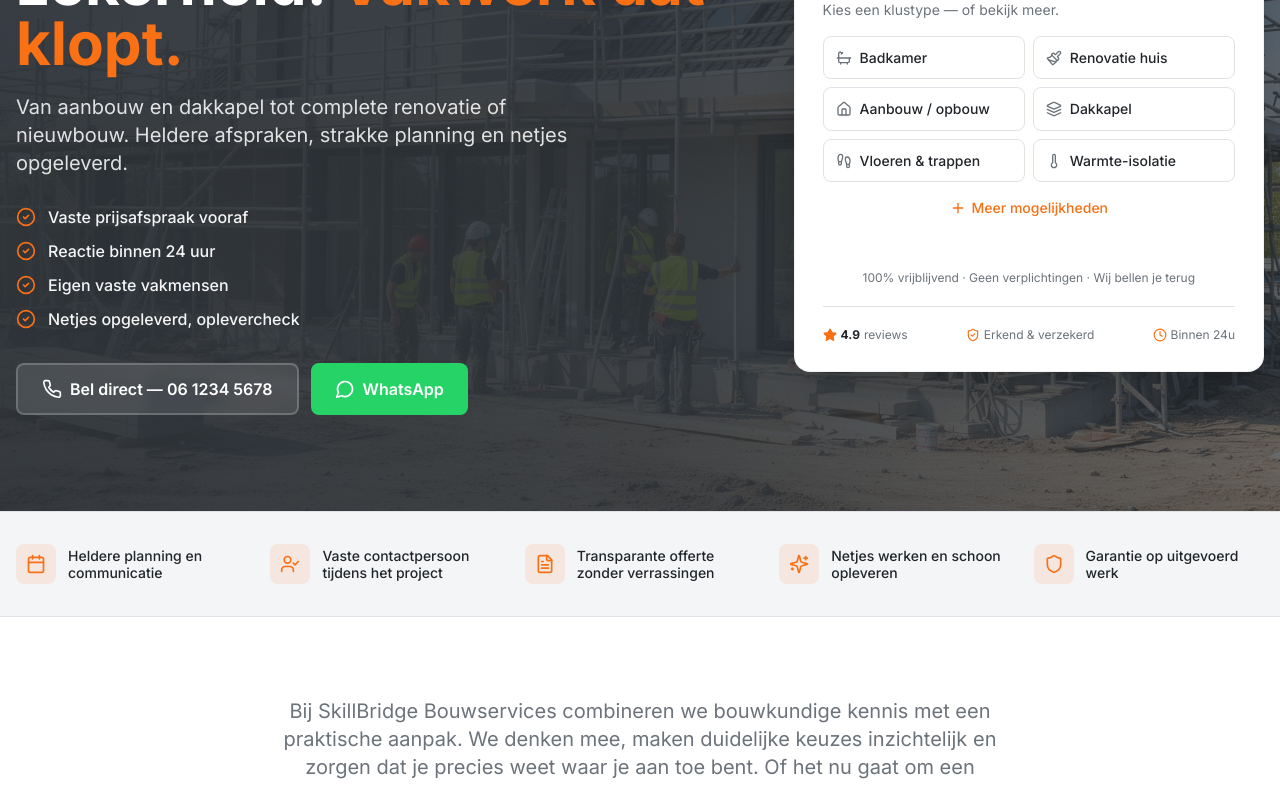
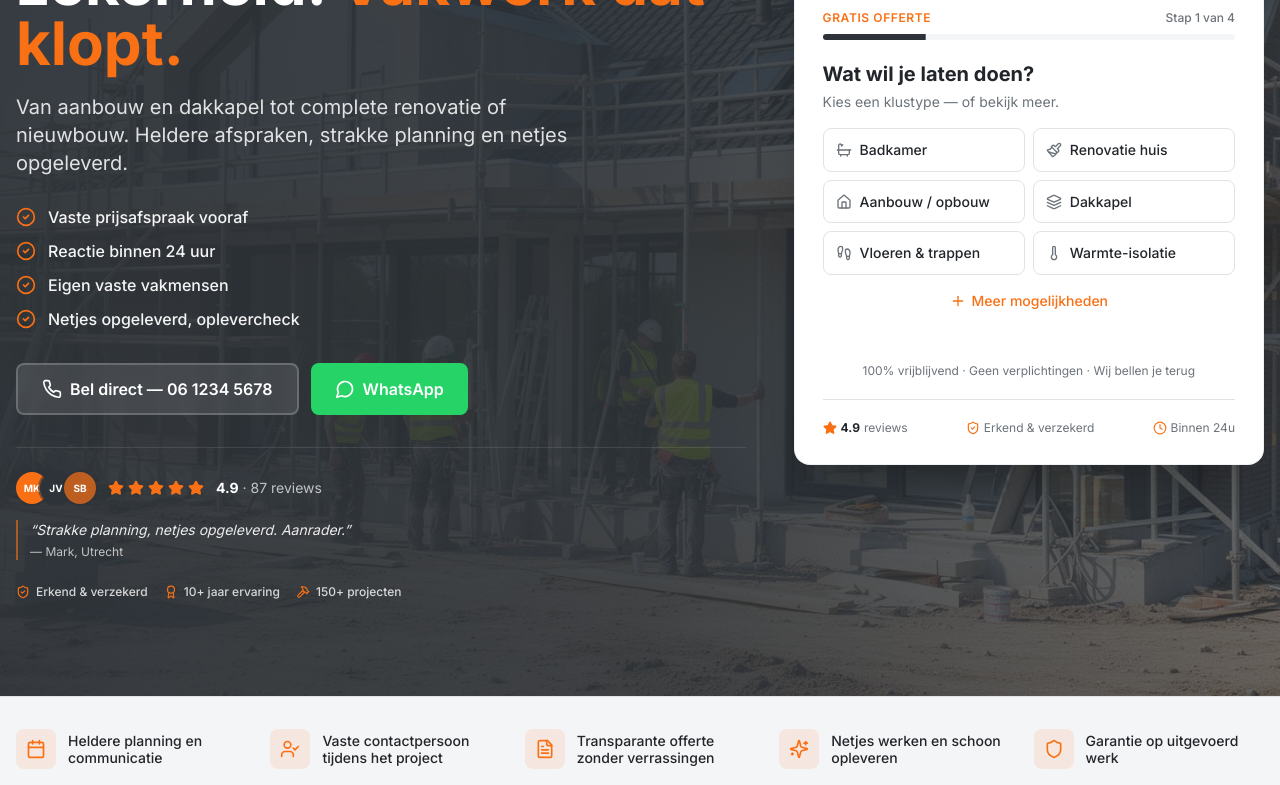
Before and after one commit to LOCO10567/skillbridge-solutions, a React (Vite) app: page / in a window 1280 px wide. Shown: the part 362-1147 px from the top of the page. Built offline with nearby package versions, Linux system fonts and the light colour scheme; the HTML template or start-up script is replaced by a standard one.

Commit message:
Changes
Co-authored-by: LOCO10567 <249778405+LOCO10567@users.noreply.github.com>

```diff
--- a/src/components/home/Hero.tsx
+++ b/src/components/home/Hero.tsx
@@ -1,6 +1,7 @@
 import { Phone, MessageCircle, CheckCircle2 } from "lucide-react";
 import heroImage from "@/assets/hero-construction.jpg";
 import { QuoteWizard } from "./QuoteWizard";
+import { HeroSocialProof } from "./HeroSocialProof";
 
 const usps = [
   "Vaste prijsafspraak vooraf",
@@ -68,6 +69,11 @@ export function Hero() {
                 WhatsApp
               </a>
             </div>
+
+            {/* Social proof */}
+            <div className="mt-8 pt-6 border-t border-primary-foreground/10">
+              <HeroSocialProof />
+            </div>
           </div>
 
           {/* Right — wizard */}
```
